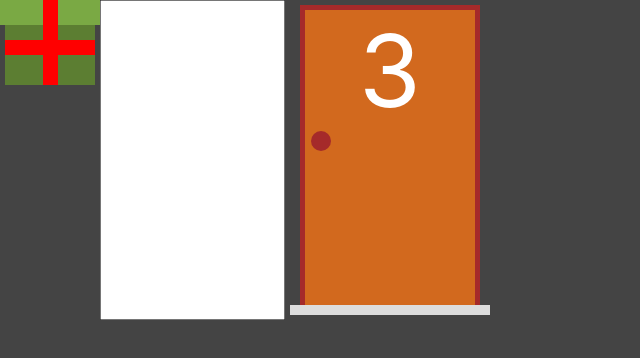
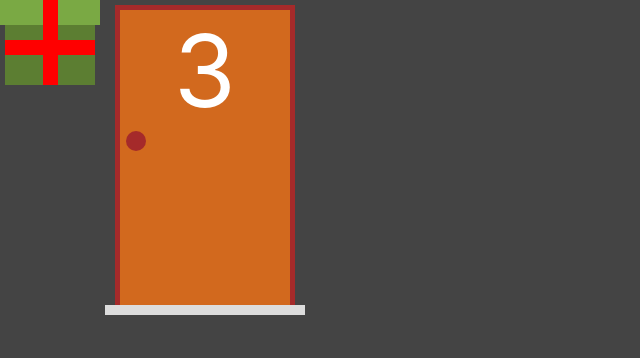
Before and after one commit to fabriciofcastro/Projeto-ache-o-presente, a Next.js app: page / in a window 1280 px wide. Shown: the top 358 px of the page, without its empty margins (0-640 px from the left). Built offline with nearby package versions, Linux system fonts and the light colour scheme.

Commit message:
Finalização da porta

```diff
--- a/components/porta.tsx
+++ b/components/porta.tsx
@@ -9,20 +9,36 @@
 
 export default function Porta(props: PortaProps) {
     const porta = props.value
-    const selecionada = porta.selecionada ? styles.selecionada : " "
+    const selecionada = porta.selecionada && !porta.aberta? styles.selecionada : " "
 
     const alternaSelecao = () => props.onChange(porta.alternaSelecao())
+    const abrir = e => {
+        e.stopPropagation()
+        props.onChange(porta.abrir())
+    }
+
+
+    function renderizarPorta() {
+        return (
+
+                <div className={ styles.porta }>
+                    <div className={ styles.numero }>{ porta.numero } </div>
+                    <div className={ styles.macaneta }
+                        onClick={ abrir }> </div>
+                </div>
+
+        )
+    }
 
     return (
 
-        <div className={styles.area} onClick={alternaSelecao}>
-            <div className={` ${styles.estrutura} ${selecionada}`}>
-                <div className={styles.porta}>
-                    <div className={styles.numero}>{ porta.numero} </div>
-                    <div className={styles.macaneta}> </div>
-                </div>
+        <div className={ styles.area } onClick={ alternaSelecao }>
+             <div className={` ${ styles.estrutura } ${ selecionada }`}>
+
+                { porta.aberta ? false : renderizarPorta() }
+
             </div>
-            <div className={styles.chao}></div>
+            <div className={ styles.chao }></div>
         </div>
 
 
--- a/model/portaModel.tsx
+++ b/model/portaModel.tsx
@@ -41,6 +41,6 @@
 
     abrir() {
         const aberta = true
-        return new PortaModel(this.numero, this.temPresente, this.selecionada, this.aberta)
+        return new PortaModel(this.numero, this.temPresente, this.selecionada, aberta)
     }
 }
--- a/pages/index.jsx
+++ b/pages/index.jsx
@@ -9,14 +9,10 @@
 
 export default function Home() {
    const [p1, setP1] = useState(new PortaModel(3))
-   const [texto, setTexto] = useState("")
-
 
   return (
     <div className={styles.div_global}>
       <Presente />
-      <input type="text" value={texto}
-        onChange={e => setTexto(e.target.value)} />
       <Porta value={p1} onChange={novaPorta => setP1(novaPorta)} />
 
     </div>
```
